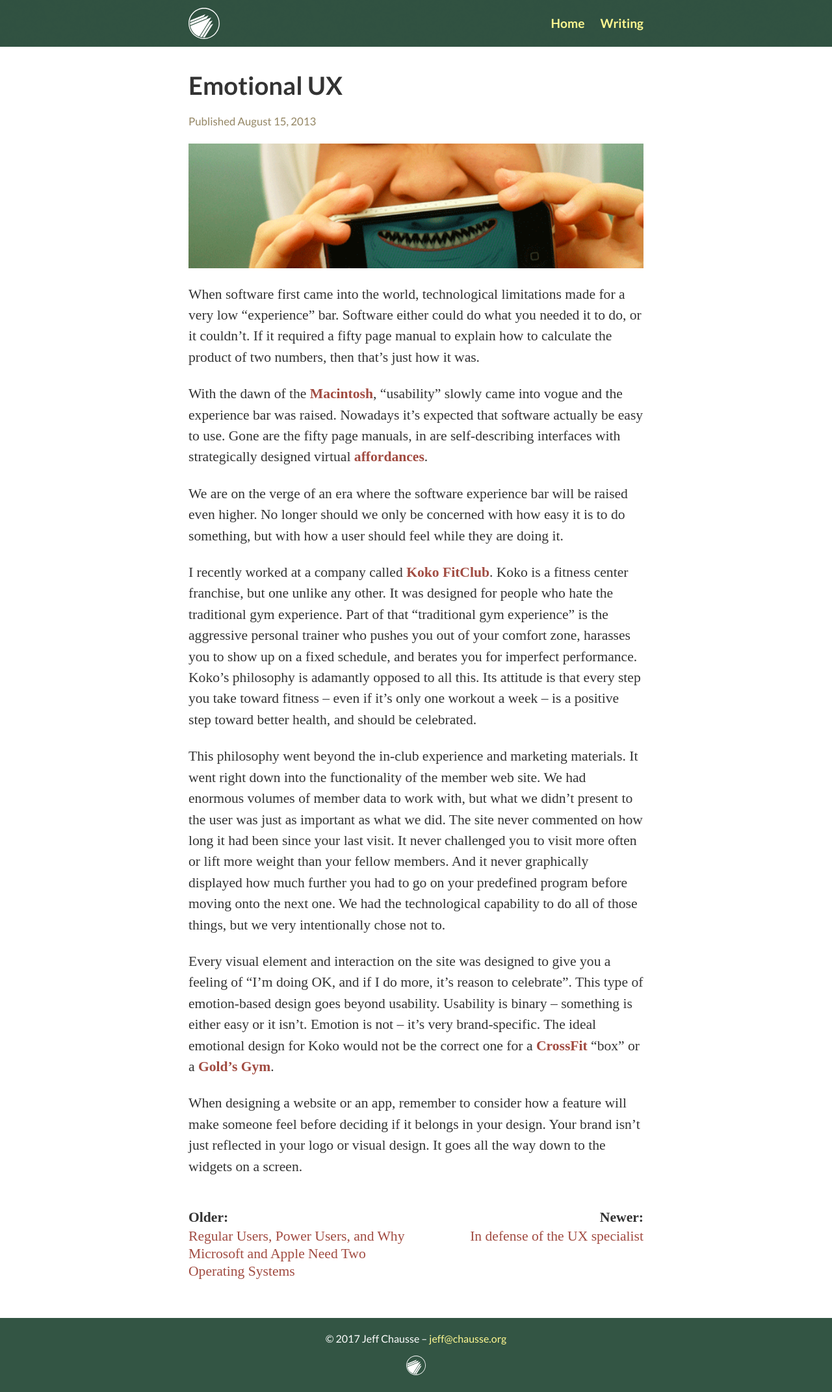
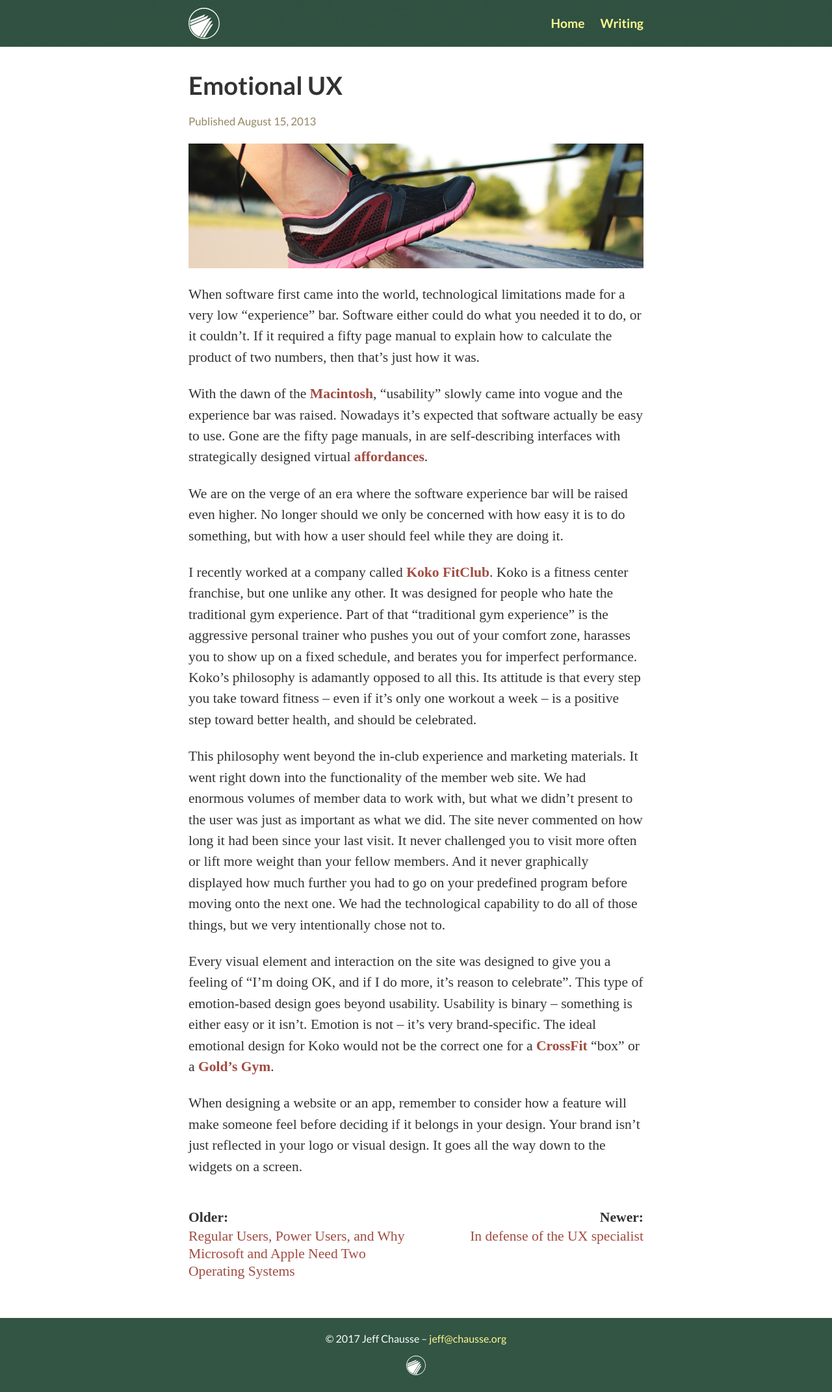
Before and after one commit to jchausse/fp-jekyll, a Jekyll site: the page built from _posts/2013-08-15-emotional-ux.md, in a window 1280 px wide. Shown: the whole page at 65% size. Built offline with Jekyll 4.4.1, drawn with Linux system fonts in a browser that asks for light colours; some web fonts are replaced.

Commit message:
Updated Emotional Ux

```diff
--- a/_posts/2013-08-15-emotional-ux.md
+++ b/_posts/2013-08-15-emotional-ux.md
@@ -4,7 +4,7 @@ date: 2013-08-15 00:00:00 Z
 layout: post
 ---
 
-![Image of iPhone App User](/assets/img/posts/emotionalux.png){:class="post-image"}
+![Image of woman tying shoes](/uploads/emotionalux.jpg){:class="post-image"}
 
 When software first came into the world, technological limitations made for a very low “experience” bar. Software either could do what you needed it to do, or it couldn't. If it required a fifty page manual to explain how to calculate the product of two numbers, then that's just how it was.
 
```
